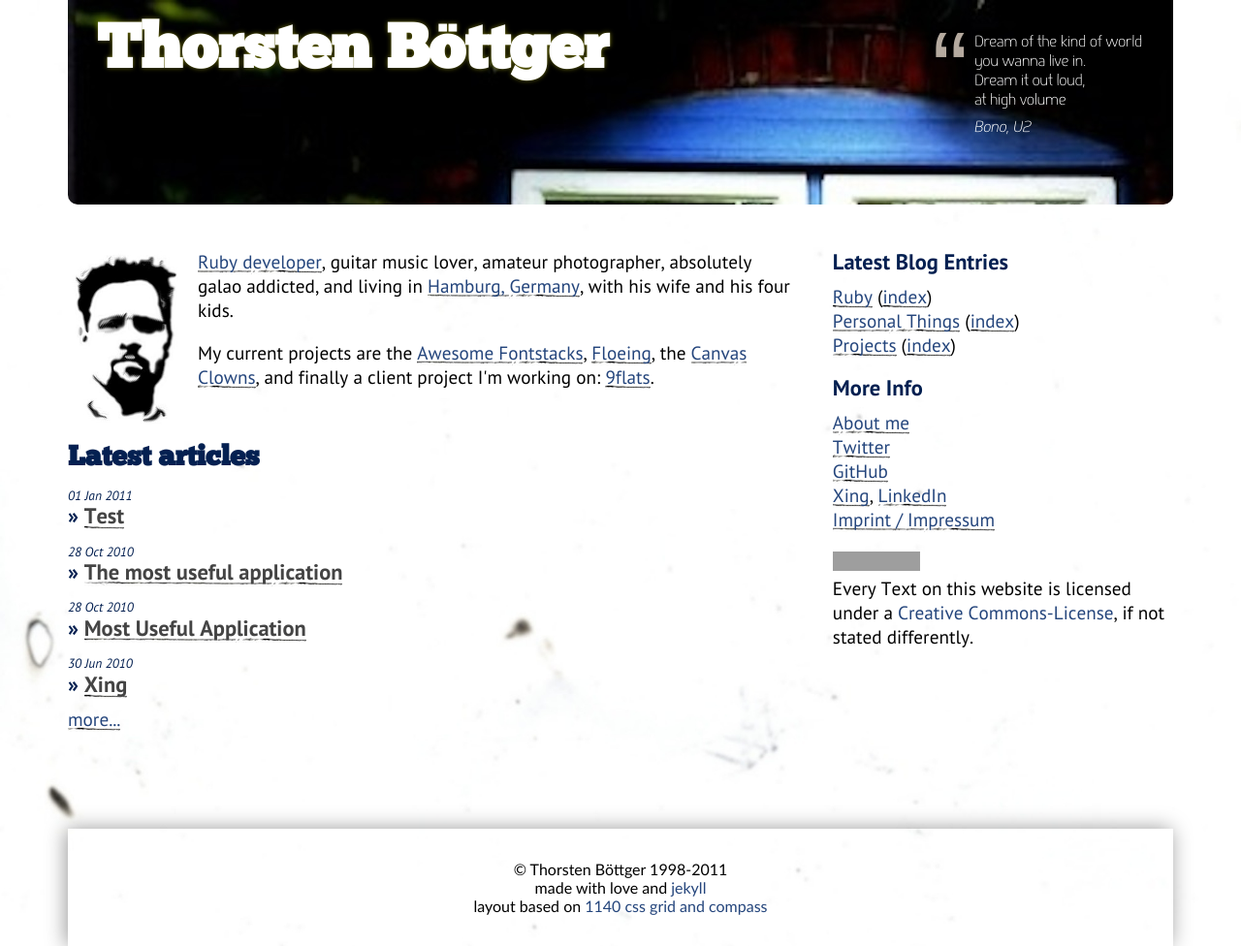
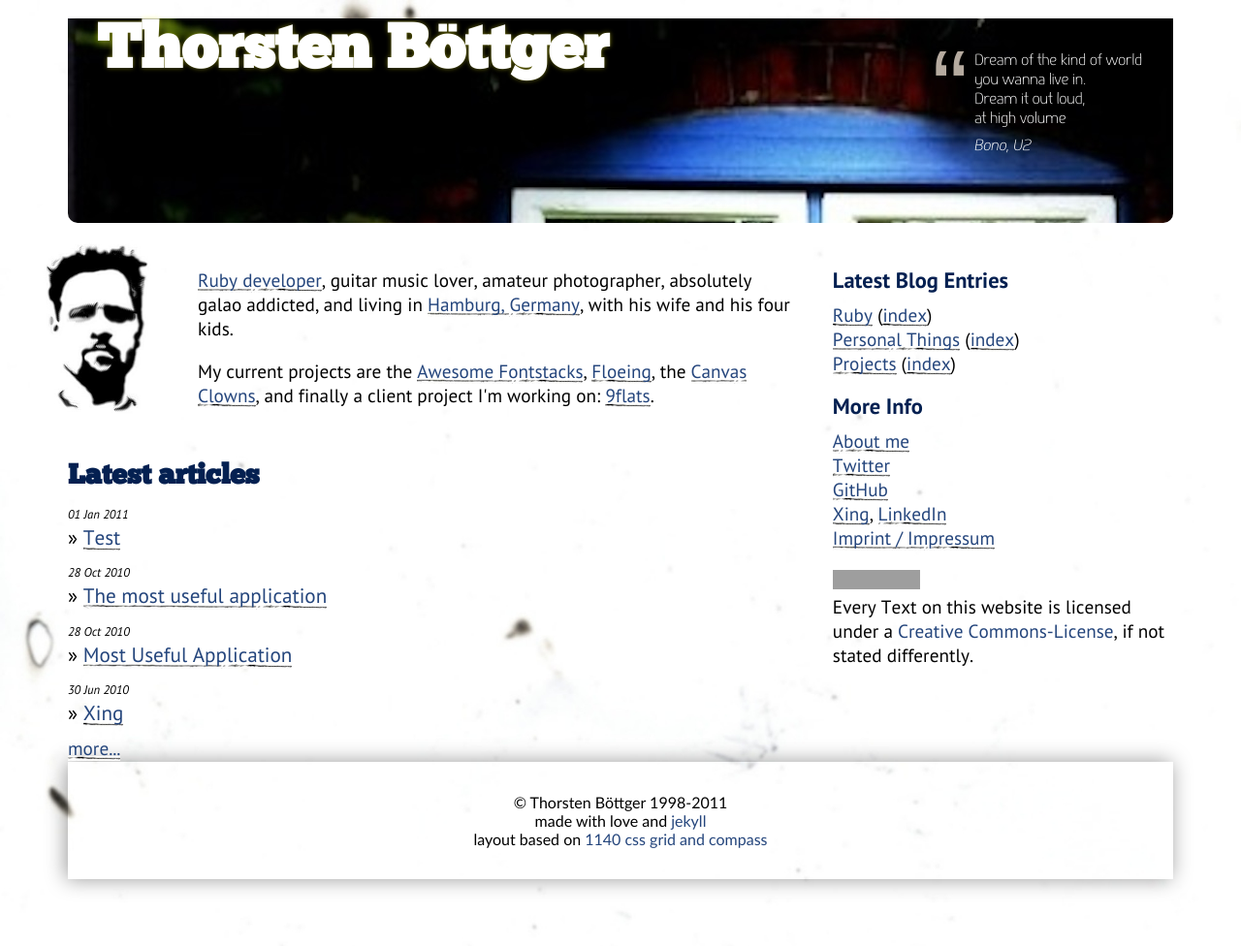
Before and after one commit to alto/mt7.de, a Jekyll site: the page built from index.html, in a window 1280 px wide. Shown: the whole page at 97% size. Built offline with Jekyll 4.4.1, drawn with Linux system fonts in a browser that asks for light colours; grey boxes are pictures that could not be loaded.

Commit message:
some styling

```diff
--- a/css/ie.css
+++ b/css/ie.css
@@ -1,10 +1,10 @@
 /*
 Syntax error: Undefined variable: "$decofont".
-        on line 23 of /Users/alto/workspace/mt7.de/sass/partials/_layout.sass
+        on line 24 of /Users/alto/workspace/mt7.de/sass/partials/_layout.sass
         from line 6 of /Users/alto/workspace/mt7.de/sass/ie.sass
 
 Backtrace:
-/Users/alto/workspace/mt7.de/sass/partials/_layout.sass:23
+/Users/alto/workspace/mt7.de/sass/partials/_layout.sass:24
 /Users/alto/workspace/mt7.de/sass/ie.sass:6
 /Users/alto/.rvm/gems/ruby-1.9.2-p180@mt7.de/gems/sass-3.1.2/lib/sass/script/variable.rb:45:in `_perform'
 /Users/alto/.rvm/gems/ruby-1.9.2-p180@mt7.de/gems/sass-3.1.2/lib/sass/script/node.rb:40:in `perform'
@@ -93,4 +93,4 @@
 body:before {
   white-space: pre;
   font-family: monospace;
-  content: "Syntax error: Undefined variable: \"$decofont\".\A         on line 23 of /Users/alto/workspace/mt7.de/sass/partials/_layout.sass\A         from line 6 of /Users/alto/workspace/mt7.de/sass/ie.sass"; }
+  content: "Syntax error: Undefined variable: \"$decofont\".\A         on line 24 of /Users/alto/workspace/mt7.de/sass/partials/_layout.sass\A         from line 6 of /Users/alto/workspace/mt7.de/sass/ie.sass"; }
--- a/css/mobile.css
+++ b/css/mobile.css
@@ -55,9 +55,10 @@
   margin-right: 0px;
   padding-left: 0px;
   padding-right: 0px;
+  overflow: visible;
 }
 
-/* line 11, ../sass/partials/_layout.sass */
+/* line 12, ../sass/partials/_layout.sass */
 .header {
   background: black url(/images/window.jpg) top left no-repeat;
   color: white;
@@ -65,7 +66,7 @@
   border-radius: 0 0 10px 10px;
   margin-bottom: 1em;
 }
-/* line 18, ../sass/partials/_layout.sass */
+/* line 19, ../sass/partials/_layout.sass */
 .header blockquote {
   float: right;
   position: relative;
@@ -73,11 +74,11 @@
   padding: 0 0 0 1em;
   font-family: "Springsteel", "Lucida Grande", "Arial", "Helvetica", "Verdana", "Gill Sans", sans-serif;
 }
-/* line 24, ../sass/partials/_layout.sass */
+/* line 25, ../sass/partials/_layout.sass */
 .header blockquote p {
   margin-bottom: 0.5em;
 }
-/* line 26, ../sass/partials/_layout.sass */
+/* line 27, ../sass/partials/_layout.sass */
 .header blockquote .apostroph {
   display: inline;
   line-height: 1ex;
@@ -89,16 +90,17 @@
   color: #b5aa9f;
 }
 
-/* line 36, ../sass/partials/_layout.sass */
+/* line 37, ../sass/partials/_layout.sass */
 .footer {
   margin-top: 5em;
   box-shadow: -2px 0 20px rgba(0, 0, 0, 0.4);
   padding-top: 2em;
   text-align: center;
   padding-bottom: 2em;
+  clear: both;
 }
 
-/* line 43, ../sass/partials/_layout.sass */
+/* line 45, ../sass/partials/_layout.sass */
 .sidebar {
   width: auto;
   float: none;
@@ -108,22 +110,22 @@
   padding-right: 20px;
   margin-right: 0px;
 }
-/* line 46, ../sass/partials/_layout.sass */
+/* line 48, ../sass/partials/_layout.sass */
 .sidebar ol {
   list-style-type: none;
 }
-/* line 48, ../sass/partials/_layout.sass */
+/* line 50, ../sass/partials/_layout.sass */
 .sidebar .twitterbadge {
   margin-bottom: 1em;
 }
-/* line 50, ../sass/partials/_layout.sass */
+/* line 52, ../sass/partials/_layout.sass */
 .sidebar .google-ads {
   text-align: center;
   margin: 0 auto 1em auto;
   width: 180px;
 }
 
-/* line 55, ../sass/partials/_layout.sass */
+/* line 57, ../sass/partials/_layout.sass */
 .content {
   width: auto;
   float: none;
@@ -133,11 +135,27 @@
   padding-right: 20px;
 }
 
-/* line 59, ../sass/partials/_layout.sass */
+/* line 61, ../sass/partials/_layout.sass */
 .post-content img {
   float: left;
   margin-right: 10px;
   border: 1px solid black;
+}
+
+/* line 66, ../sass/partials/_layout.sass */
+.imageholder {
+  position: relative;
+  width: 124px;
+  height: 178px;
+  float: left;
+  margin-right: 10px;
+  border: 0px solid black;
+}
+/* line 73, ../sass/partials/_layout.sass */
+.imageholder img {
+  position: absolute;
+  left: -30px;
+  top: -30px;
 }
 
 /* line 1, ../sass/partials/_typography.sass */
@@ -157,7 +175,7 @@
 }
 /* line 10, ../sass/partials/_typography.sass */
 a:hover {
-  color: #042051;
+  color: #57a3de;
   text-decoration: none;
 }
 /* line 13, ../sass/partials/_typography.sass */
@@ -260,6 +278,21 @@
   list-style-type: none;
   margin: 0;
   padding: 0;
+  color: black;
+  font-family: "PTSans", "Arial", "Helvetica", "Gill Sans", "Lucida Grande", "Verdana", sans-serif;
+  font-size: 1.1em;
+  margin-bottom: 0.5em;
+}
+/* line 88, ../sass/partials/_typography.sass */
+ul.posts li {
+  margin-bottom: 0.5em;
+}
+/* line 90, ../sass/partials/_typography.sass */
+ul.posts li span {
+  font-style: italic;
+  font-weight: 100;
+  font-size: 0.6em;
+  display: block;
 }
 
 /* line 12, ../sass/mobile.sass */
--- a/css/screen.css
+++ b/css/screen.css
@@ -51,9 +51,10 @@
   max-width: 1140px;
   margin: 0 auto;
   overflow: hidden;
+  overflow: visible;
 }
 
-/* line 11, ../sass/partials/_layout.sass */
+/* line 12, ../sass/partials/_layout.sass */
 .header {
   background: black url(/images/window.jpg) top left no-repeat;
   color: white;
@@ -61,7 +62,7 @@
   border-radius: 0 0 10px 10px;
   margin-bottom: 1em;
 }
-/* line 18, ../sass/partials/_layout.sass */
+/* line 19, ../sass/partials/_layout.sass */
 .header blockquote {
   float: right;
   position: relative;
@@ -69,11 +70,11 @@
   padding: 0 0 0 1em;
   font-family: "Springsteel", "Lucida Grande", "Arial", "Helvetica", "Verdana", "Gill Sans", sans-serif;
 }
-/* line 24, ../sass/partials/_layout.sass */
+/* line 25, ../sass/partials/_layout.sass */
 .header blockquote p {
   margin-bottom: 0.5em;
 }
-/* line 26, ../sass/partials/_layout.sass */
+/* line 27, ../sass/partials/_layout.sass */
 .header blockquote .apostroph {
   display: inline;
   line-height: 1ex;
@@ -85,49 +86,66 @@
   color: #b5aa9f;
 }
 
-/* line 36, ../sass/partials/_layout.sass */
+/* line 37, ../sass/partials/_layout.sass */
 .footer {
   margin-top: 5em;
   box-shadow: -2px 0 20px rgba(0, 0, 0, 0.4);
   padding-top: 2em;
   text-align: center;
   padding-bottom: 2em;
+  clear: both;
 }
 
-/* line 43, ../sass/partials/_layout.sass */
+/* line 45, ../sass/partials/_layout.sass */
 .sidebar {
   width: 30.8%;
   margin-right: 3.8%;
   float: left;
   margin-right: 0px;
 }
-/* line 46, ../sass/partials/_layout.sass */
+/* line 48, ../sass/partials/_layout.sass */
 .sidebar ol {
   list-style-type: none;
 }
-/* line 48, ../sass/partials/_layout.sass */
+/* line 50, ../sass/partials/_layout.sass */
 .sidebar .twitterbadge {
   margin-bottom: 1em;
 }
-/* line 50, ../sass/partials/_layout.sass */
+/* line 52, ../sass/partials/_layout.sass */
 .sidebar .google-ads {
   text-align: center;
   margin: 0 auto 1em auto;
   width: 180px;
 }
 
-/* line 55, ../sass/partials/_layout.sass */
+/* line 57, ../sass/partials/_layout.sass */
 .content {
   width: 65.4%;
   margin-right: 3.8%;
   float: left;
 }
 
-/* line 59, ../sass/partials/_layout.sass */
+/* line 61, ../sass/partials/_layout.sass */
 .post-content img {
   float: left;
   margin-right: 10px;
   border: 1px solid black;
+}
+
+/* line 66, ../sass/partials/_layout.sass */
+.imageholder {
+  position: relative;
+  width: 124px;
+  height: 178px;
+  float: left;
+  margin-right: 10px;
+  border: 0px solid black;
+}
+/* line 73, ../sass/partials/_layout.sass */
+.imageholder img {
+  position: absolute;
+  left: -30px;
+  top: -30px;
 }
 
 /* line 1, ../sass/partials/_typography.sass */
@@ -147,7 +165,7 @@
 }
 /* line 10, ../sass/partials/_typography.sass */
 a:hover {
-  color: #042051;
+  color: #57a3de;
   text-decoration: none;
 }
 /* line 13, ../sass/partials/_typography.sass */
@@ -250,4 +268,19 @@
   list-style-type: none;
   margin: 0;
   padding: 0;
+  color: black;
+  font-family: "PTSans", "Arial", "Helvetica", "Gill Sans", "Lucida Grande", "Verdana", sans-serif;
+  font-size: 1.1em;
+  margin-bottom: 0.5em;
 }
+/* line 88, ../sass/partials/_typography.sass */
+ul.posts li {
+  margin-bottom: 0.5em;
+}
+/* line 90, ../sass/partials/_typography.sass */
+ul.posts li span {
+  font-style: italic;
+  font-weight: 100;
+  font-size: 0.6em;
+  display: block;
+}
--- a/css/smallscreen.css
+++ b/css/smallscreen.css
@@ -51,9 +51,10 @@
   max-width: 1140px;
   margin: 0 auto;
   overflow: hidden;
+  overflow: visible;
 }
 
-/* line 11, ../sass/partials/_layout.sass */
+/* line 12, ../sass/partials/_layout.sass */
 .header {
   background: black url(/images/window.jpg) top left no-repeat;
   color: white;
@@ -61,7 +62,7 @@
   border-radius: 0 0 10px 10px;
   margin-bottom: 1em;
 }
-/* line 18, ../sass/partials/_layout.sass */
+/* line 19, ../sass/partials/_layout.sass */
 .header blockquote {
   float: right;
   position: relative;
@@ -69,11 +70,11 @@
   padding: 0 0 0 1em;
   font-family: "Springsteel", "Lucida Grande", "Arial", "Helvetica", "Verdana", "Gill Sans", sans-serif;
 }
-/* line 24, ../sass/partials/_layout.sass */
+/* line 25, ../sass/partials/_layout.sass */
 .header blockquote p {
   margin-bottom: 0.5em;
 }
-/* line 26, ../sass/partials/_layout.sass */
+/* line 27, ../sass/partials/_layout.sass */
 .header blockquote .apostroph {
   display: inline;
   line-height: 1ex;
@@ -85,49 +86,66 @@
   color: #b5aa9f;
 }
 
-/* line 36, ../sass/partials/_layout.sass */
+/* line 37, ../sass/partials/_layout.sass */
 .footer {
   margin-top: 5em;
   box-shadow: -2px 0 20px rgba(0, 0, 0, 0.4);
   padding-top: 2em;
   text-align: center;
   padding-bottom: 2em;
+  clear: both;
 }
 
-/* line 43, ../sass/partials/_layout.sass */
+/* line 45, ../sass/partials/_layout.sass */
 .sidebar {
   width: 30.8%;
   margin-right: 3.8%;
   float: left;
   margin-right: 0px;
 }
-/* line 46, ../sass/partials/_layout.sass */
+/* line 48, ../sass/partials/_layout.sass */
 .sidebar ol {
   list-style-type: none;
 }
-/* line 48, ../sass/partials/_layout.sass */
+/* line 50, ../sass/partials/_layout.sass */
 .sidebar .twitterbadge {
   margin-bottom: 1em;
 }
-/* line 50, ../sass/partials/_layout.sass */
+/* line 52, ../sass/partials/_layout.sass */
 .sidebar .google-ads {
   text-align: center;
   margin: 0 auto 1em auto;
   width: 180px;
 }
 
-/* line 55, ../sass/partials/_layout.sass */
+/* line 57, ../sass/partials/_layout.sass */
 .content {
   width: 65.4%;
   margin-right: 3.8%;
   float: left;
 }
 
-/* line 59, ../sass/partials/_layout.sass */
+/* line 61, ../sass/partials/_layout.sass */
 .post-content img {
   float: left;
   margin-right: 10px;
   border: 1px solid black;
+}
+
+/* line 66, ../sass/partials/_layout.sass */
+.imageholder {
+  position: relative;
+  width: 124px;
+  height: 178px;
+  float: left;
+  margin-right: 10px;
+  border: 0px solid black;
+}
+/* line 73, ../sass/partials/_layout.sass */
+.imageholder img {
+  position: absolute;
+  left: -30px;
+  top: -30px;
 }
 
 /* line 1, ../sass/partials/_typography.sass */
@@ -147,7 +165,7 @@
 }
 /* line 10, ../sass/partials/_typography.sass */
 a:hover {
-  color: #042051;
+  color: #57a3de;
   text-decoration: none;
 }
 /* line 13, ../sass/partials/_typography.sass */
@@ -250,4 +268,19 @@
   list-style-type: none;
   margin: 0;
   padding: 0;
+  color: black;
+  font-family: "PTSans", "Arial", "Helvetica", "Gill Sans", "Lucida Grande", "Verdana", sans-serif;
+  font-size: 1.1em;
+  margin-bottom: 0.5em;
 }
+/* line 88, ../sass/partials/_typography.sass */
+ul.posts li {
+  margin-bottom: 0.5em;
+}
+/* line 90, ../sass/partials/_typography.sass */
+ul.posts li span {
+  font-style: italic;
+  font-weight: 100;
+  font-size: 0.6em;
+  display: block;
+}
--- a/index.html
+++ b/index.html
@@ -3,7 +3,10 @@
 title: thorsten böttger - ruby developer
 current: about
 ---
-<img src="/images/my_head_skitched_247x356.jpg" alt="an image of thorsten, generated by gravatar" width="124" style="float:left; margin-right: 10px; border:0px solid black;"/>
+<div class="imageholder">
+  &nbsp;
+  <img src="/images/my_head_skitched_247x356.jpg" alt="an image of thorsten"/>
+</div>
 <p>
   <a href="http://github.com/alto/">Ruby developer</a>,
   guitar music lover, amateur photographer, absolutely galao addicted,
@@ -23,11 +26,9 @@
 <ul class="posts">
   {% for post in site.posts limit: 5 %}
     <li>
-      <h3>
-        <span>{{ post.date | date_to_string }}</span>
-        &raquo; <a href="{{ post.url }}">{{ post.title }}</a>
-      </h3>
+      <span>{{ post.date | date_to_string }}</span>
+      &raquo; <a href="{{ post.url }}">{{ post.title }}</a>
     </li>
   {% endfor %}
 </ul>
-<p><a href="/blog.html">more...</a></p>
+<a href="/blog.html">more...</a>
--- a/sass/partials/_base.sass
+++ b/sass/partials/_base.sass
@@ -11,6 +11,7 @@
 $lightblue:   #57A3DE
 
 $displaycolor:  $darkblue
+$textcolor:     #000
 $linkcolor:     $blue
 
 //$displayfont:     "Museo Slab"
```
Also changed, not shown: sass/partials/_layout.sass (+14 -0 lines), sass/partials/_typography.sass (+13 -1 lines).
